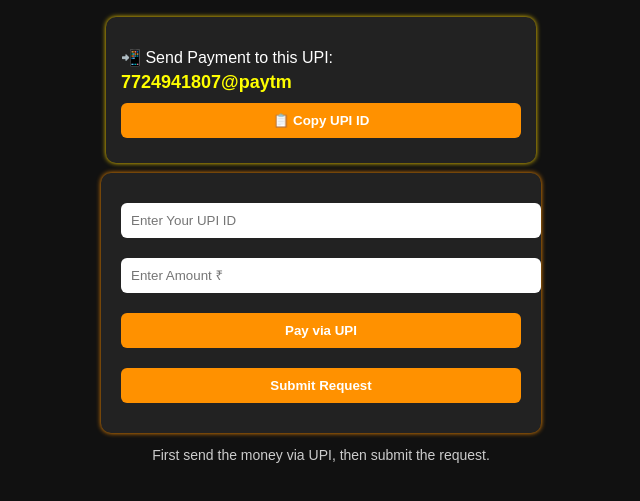
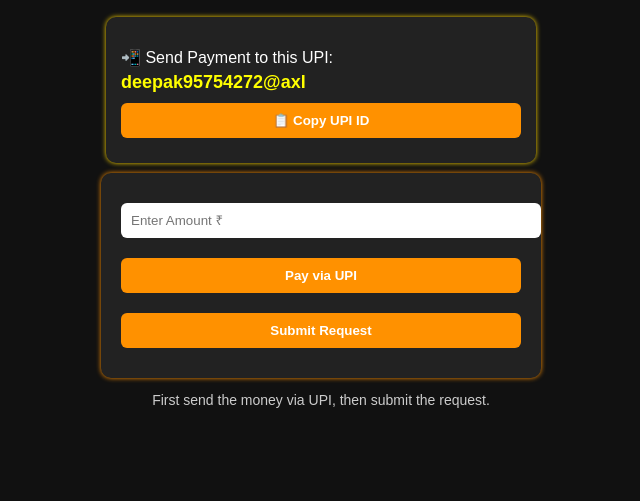
Before and after one commit to deeppuuudev/jeet365-, a plain HTML site: page add-coins.html in a window 1280 px wide. Shown: the part 79-580 px from the top of the page, without its empty margins (319-959 px from the left). Drawn offline with Linux system fonts and the light colour scheme; files whose address does not match are found by name.

Commit message:
Update add-coins.html

```diff
--- a/add-coins.html
+++ b/add-coins.html
@@ -66,12 +66,12 @@
 
   <div class="upi-box">
     <p>📲 Send Payment to this UPI:</p>
-    <div class="upi-id" id="upiText">7724941807@paytm</div>
+    <div class="upi-id" id="upiText">deepak95754272@axl</div>
     <button onclick="copyUPI()">📋 Copy UPI ID</button>
   </div>
 
   <form id="addCoinForm">
-    <input type="text" id="userUpi" placeholder="Enter Your UPI ID" required>
+
     <input type="number" id="amount" placeholder="Enter Amount ₹" min="10" required>
     <button type="button" onclick="payNow()">Pay via UPI</button>
     <button type="submit">Submit Request</button>
```
